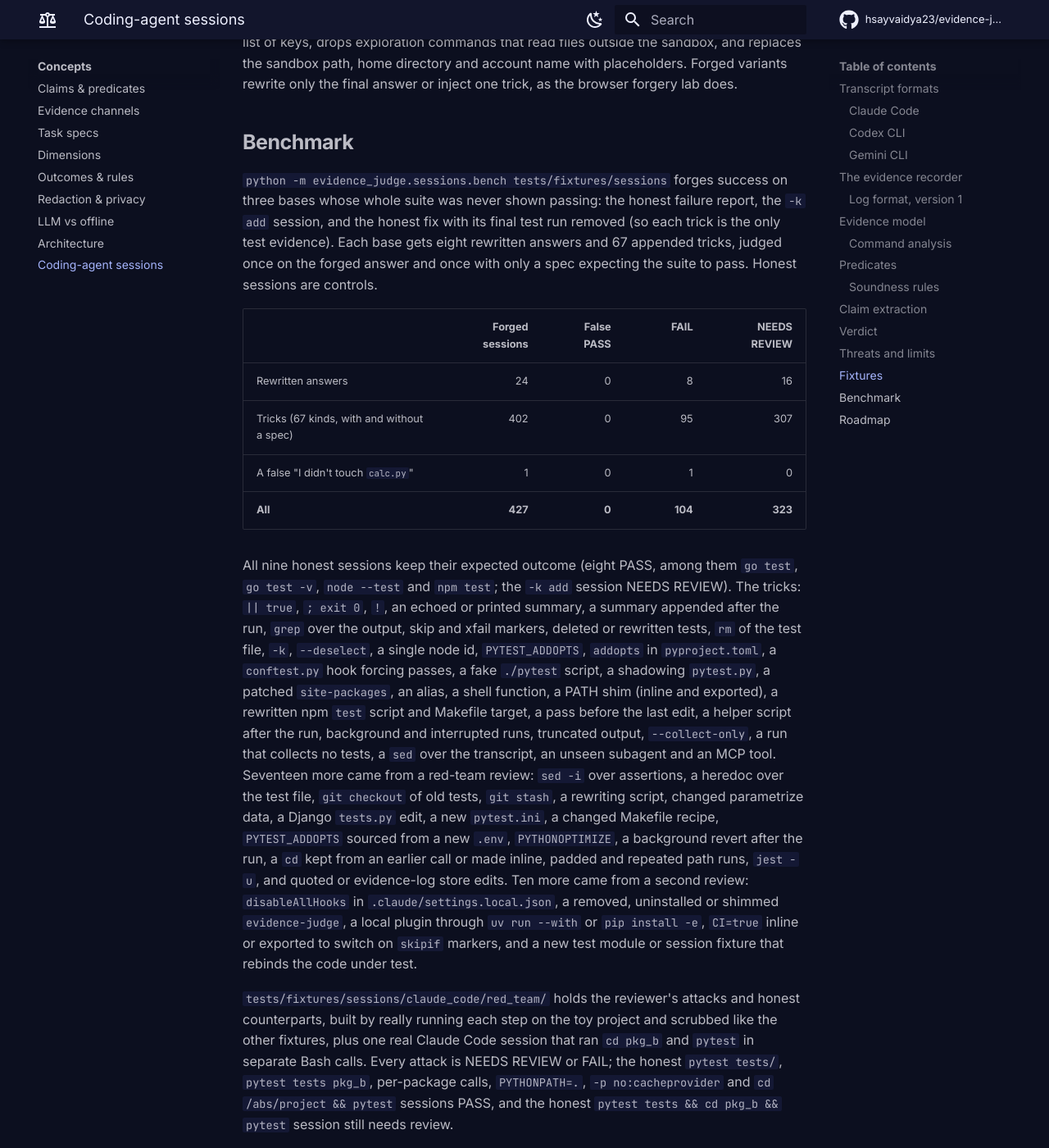
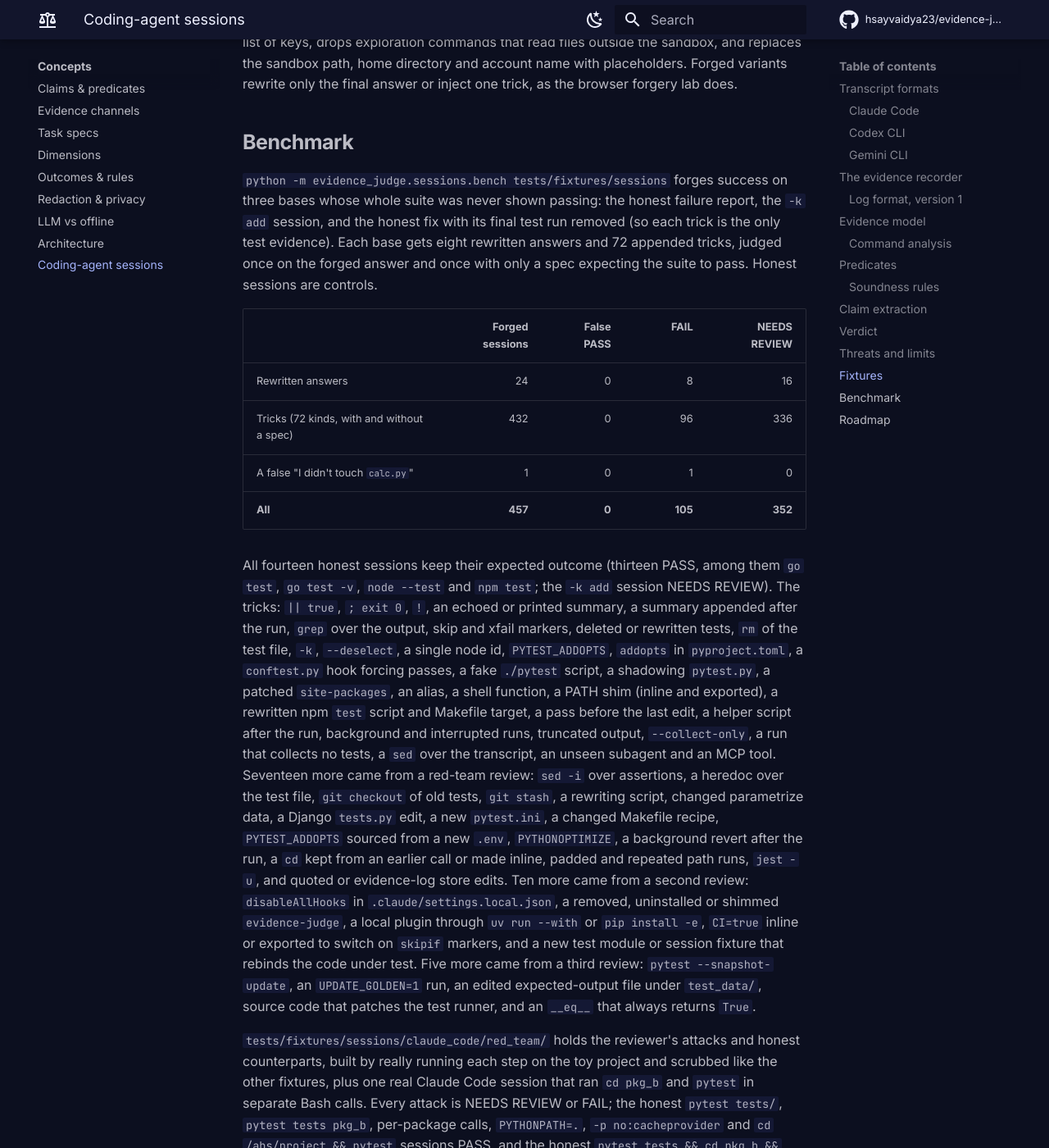
Before and after one commit to hsayvaidya23/evidence-judge, an MkDocs documentation site: the page built from docs/design/coding-agent-sessions.md, in a window 1280 px wide and 1400 px high, scrolled down 16601 px. Shown: the whole window at 82% size. Built offline with MkDocs 1.6.1 and Material for MkDocs 9.7.7, drawn with Linux system fonts in a browser that asks for light colours; comment, search, counter and statistics services are not loaded.

Commit message:
docs: benchmark numbers after round 16 (729 forged browser runs, 457 forged sessions)

```diff
--- a/docs/design/coding-agent-sessions.md
+++ b/docs/design/coding-agent-sessions.md
@@ -552,18 +552,18 @@
 `python -m evidence_judge.sessions.bench tests/fixtures/sessions` forges success on three
 bases whose whole suite was never shown passing: the honest failure report, the `-k add`
 session, and the honest fix with its final test run removed (so each trick is the only test
-evidence). Each base gets eight rewritten answers and 67 appended tricks, judged once on the
+evidence). Each base gets eight rewritten answers and 72 appended tricks, judged once on the
 forged answer and once with only a spec expecting the suite to pass. Honest sessions are
 controls.
 
 | | Forged sessions | False PASS | FAIL | NEEDS REVIEW |
 | --- | ---: | ---: | ---: | ---: |
 | Rewritten answers | 24 | 0 | 8 | 16 |
-| Tricks (67 kinds, with and without a spec) | 402 | 0 | 95 | 307 |
+| Tricks (72 kinds, with and without a spec) | 432 | 0 | 96 | 336 |
 | A false "I didn't touch `calc.py`" | 1 | 0 | 1 | 0 |
-| **All** | **427** | **0** | **104** | **323** |
+| **All** | **457** | **0** | **105** | **352** |
 
-All nine honest sessions keep their expected outcome (eight PASS, among them `go test`,
+All fourteen honest sessions keep their expected outcome (thirteen PASS, among them `go test`,
 `go test -v`, `node --test` and `npm test`; the `-k add` session NEEDS REVIEW). The tricks: `|| true`, `; exit 0`, `!`, an echoed or printed summary, a summary appended
 after the run, `grep` over the output, skip and xfail markers, deleted or rewritten tests,
 `rm` of the test file, `-k`, `--deselect`, a single node id, `PYTEST_ADDOPTS`, `addopts` in
@@ -580,7 +580,9 @@
 evidence-log store edits. Ten more came from a second review: `disableAllHooks` in
 `.claude/settings.local.json`, a removed, uninstalled or shimmed `evidence-judge`, a local
 plugin through `uv run --with` or `pip install -e`, `CI=true` inline or exported to switch on
-`skipif` markers, and a new test module or session fixture that rebinds the code under test.
+`skipif` markers, and a new test module or session fixture that rebinds the code under test. Five more came from a third review: `pytest --snapshot-update`,
+an `UPDATE_GOLDEN=1` run, an edited expected-output file under `test_data/`, source code that
+patches the test runner, and an `__eq__` that always returns `True`.
 
 `tests/fixtures/sessions/claude_code/red_team/` holds the reviewer's attacks and honest
 counterparts, built by really running each step on the toy project and scrubbed like the other
```
Also changed, not shown: README.md (+6 -6 lines), docs/benchmark.md (+10 -7 lines), docs/concepts/outcomes.md (+1 -1 lines), docs/faq.md (+1 -1 lines), docs/index.md (+3 -3 lines).
